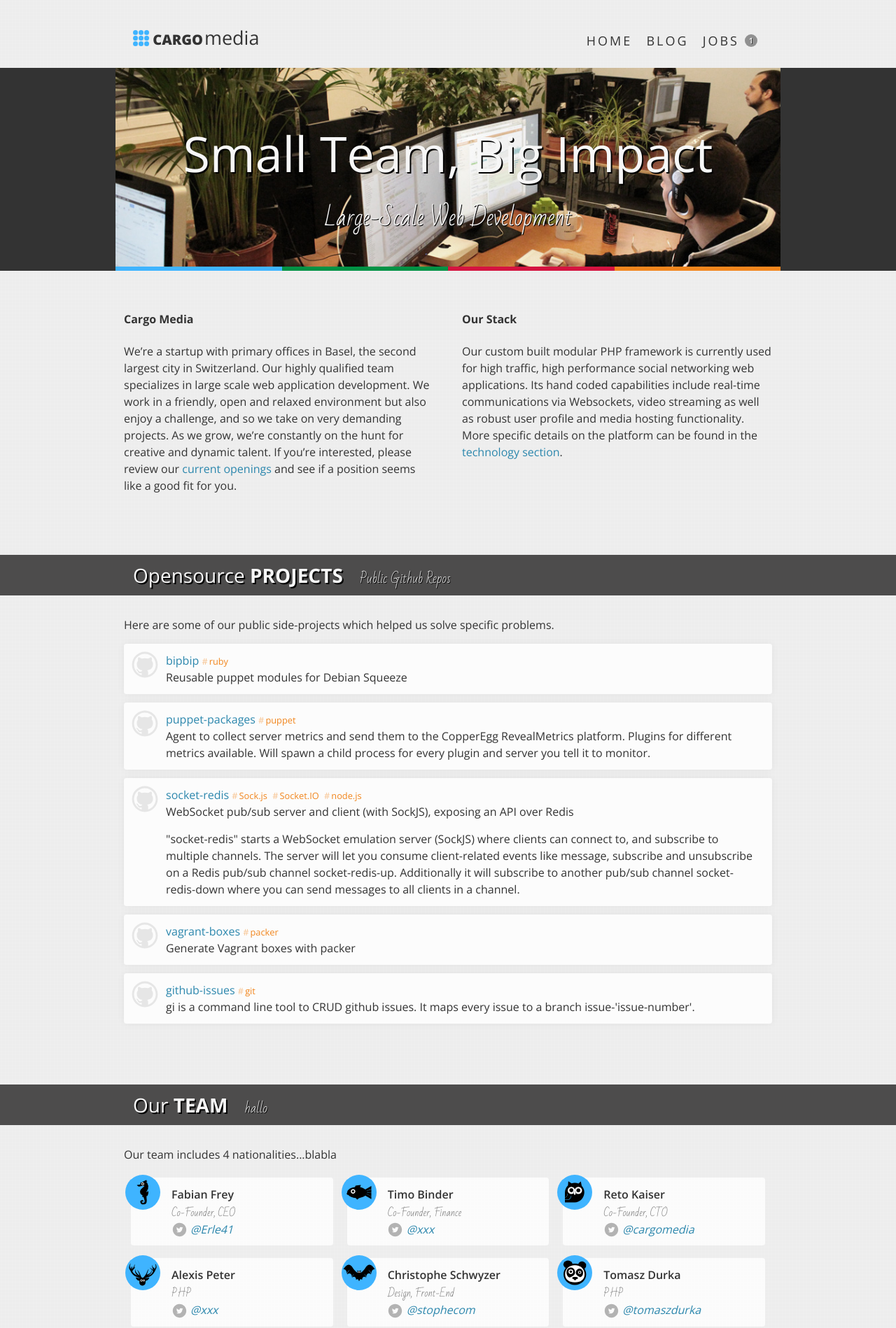
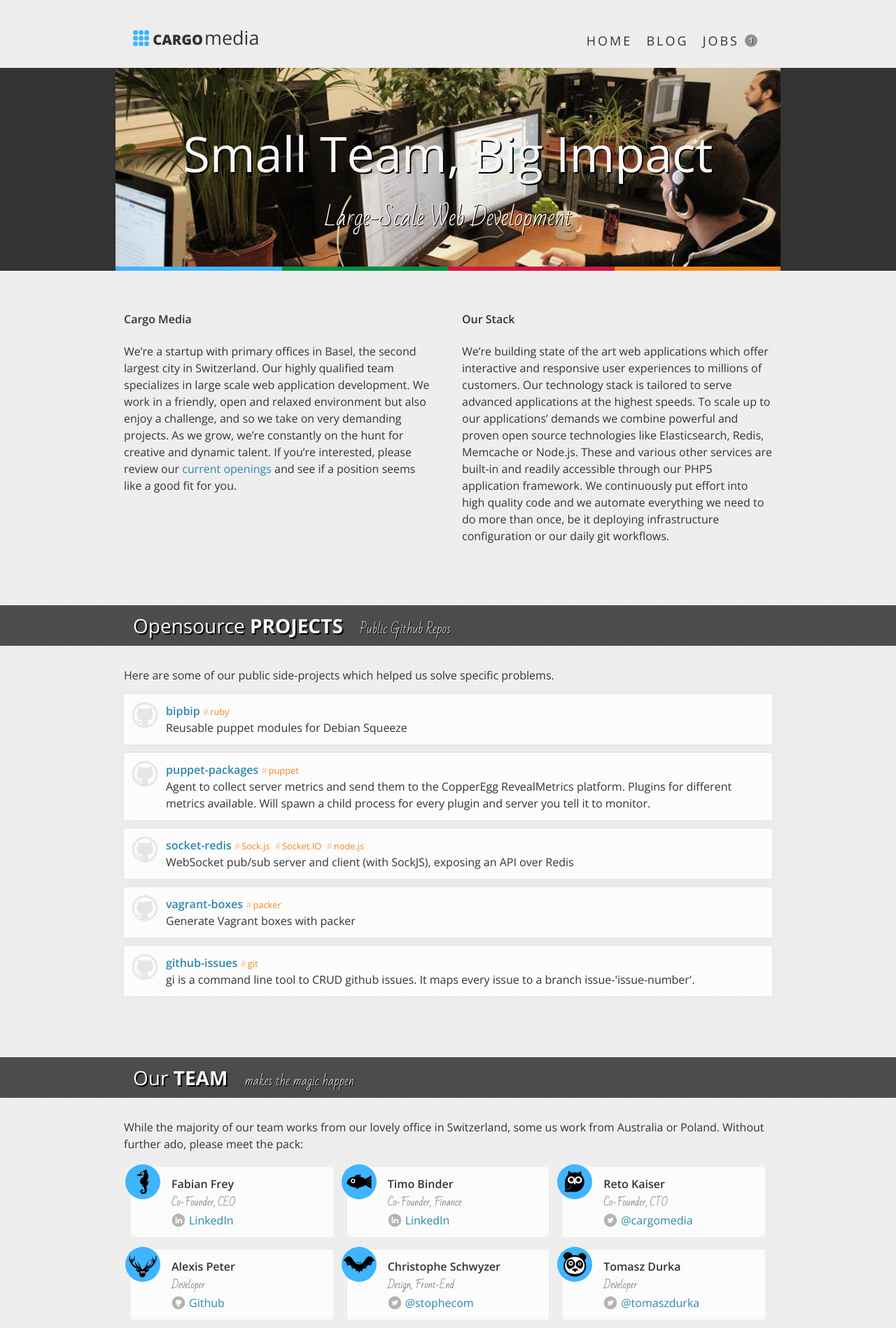
Before and after one commit to rysie/cargomedia.github.io, a Jekyll site: the page built from index.html, in a window 1280 px wide. Shown: the top 1898 px of the page at 70% size. Built offline with Jekyll 4.4.1, drawn with Linux system fonts in a browser that asks for light colours; Markdown is read by kramdown in place of the engine named in the settings; some of the changed text lies outside the part shown.

Commit message:
adjust team, stack text, adjust styles

```diff
--- a/_layouts/default.html
+++ b/_layouts/default.html
@@ -73,17 +73,17 @@
 					</div>
 					<div class="column3">
 						<ul class="socialConnect">
-							<li>
-								<a href="https://twitter.com/cargomedia" title="Twitter"><span class="icon icon-twitter"></span><span class="label">@cargomedia</span></a>
+							<li class="contact dark twitter">
+								<a href="https://twitter.com/cargomedia" title="Twitter">@cargomedia</a>
 							</li>
-							<li>
-								<a href="https://plus.google.com/116466315130662662657" rel="publisher"><span class="icon icon-google"></span><span class="label">Google+</span></a>
+							<li class="contact dark google">
+								<a href="https://plus.google.com/116466315130662662657" rel="publisher">Google+</a>
 							</li>
-							<li>
-								<a href="https://www.facebook.com/cargomedia"><span class="icon icon-facebook"></span><span class="label">Facebook</span></a>
+							<li class="contact dark facebook">
+								<a href="https://www.facebook.com/cargomedia">Facebook</a>
 							</li>
-							<li>
-								<a href="https://github.com/cargomedia/" title="Github"><span class="icon icon-github"></span><span class="label">Github</span></a>
+							<li class="contact dark github">
+								<a href="https://github.com/cargomedia/" title="Github">Github</a>
 							</li>
 						</ul>
 					</div>
--- a/_layouts/post.html
+++ b/_layouts/post.html
@@ -14,7 +14,7 @@ comments: true
 		</div>
 
 		{{ % if page.comments % }}
-		<div id="disqus_thread"></div>
+		<div id="disqus_thread" class="post-comments"></div>
 		<script type="text/javascript">
 			/* * * CONFIGURATION VARIABLES: EDIT BEFORE PASTING INTO YOUR WEBPAGE * * */
 			var disqus_shortname = 'cargomedia'; // required: replace example with your forum shortname
--- a/css/main.css
+++ b/css/main.css
@@ -55,6 +55,20 @@ p {
 }
 p:last-child {
   margin: 0;
+}
+h1,
+h2,
+h3,
+h4,
+h5 {
+  font-weight: 600;
+}
+ul {
+  list-style: disc;
+  margin-bottom: 15px;
+}
+ul li {
+  margin-bottom: 5px;
 }
 button,
 input[type=submit] {
@@ -316,12 +330,9 @@ strong {
   background-color: #3fb4ff;
 }
 .menu-item.active:nth-child(2):after {
-  background-color: #009245;
+  background-color: #d41440;
 }
 .menu-item.active:nth-child(3):after {
-  background-color: #d41440;
-}
-.menu-item.active:nth-child(4):after {
   background-color: #f1861e;
 }
 .menu-item-link {
@@ -344,26 +355,21 @@ strong {
   display: inline-block;
   width: 18px;
   height: 18px;
-  margin-left: 8px;
-  text-align: center;
-  border-radius: 9px;
+  margin: 4px 0 0 8px;
+  line-height: 18px;
+  border-radius: 50%;
   font-weight: 600;
   font-size: 11px;
-  line-height: 18px;
-  color: white;
+  text-align: center;
+  color: #ffffff;
   text-shadow: 1px 1px #333333;
   background-color: rgba(51, 51, 51, 0.5);
   vertical-align: top;
-  margin-top: 4px;
   letter-spacing: normal;
 }
 .article-static {
   padding: 30px 12px;
   margin-bottom: 25px;
-}
-.article-static .love {
-  background-color: transparent;
-  color: #d41440;
 }
 .article-github .project {
   position: relative;
@@ -373,6 +379,9 @@ strong {
   background-repeat: no-repeat;
   background-size: 40px;
   background-position: 10px 10px;
+}
+.article-github .project-title {
+  font-weight: 600;
 }
 .tags {
   font-size: 0.8rem;
@@ -391,69 +400,74 @@ strong {
   padding: 0;
   list-style: none;
 }
+.post-timestamp {
+  color: #666666;
+}
 .post-tags {
   margin-bottom: 4px;
 }
 .post-owner {
   font-size: 0.8rem;
-  color: #808080;
+  color: #666666;
+}
+.post-content {
+  margin-bottom: 12px;
 }
 .post-content img {
   box-sizing: border-box;
   -moz-box-sizing: border-box;
   -webkit-box-sizing: border-box;
+  margin: 8px 0;
   padding: 2px;
   border: 1px solid rgba(51, 51, 51, 0.09999999999999998);
   background-color: #fefefe;
   height: auto;
+  max-height: 80%;
 }
 .article-blogPreview .post {
   margin-bottom: 12px;
 }
 .article-blogPreview .post-timestamp {
   font-size: 0.6rem;
-  color: #808080;
 }
 .article-blogPreview .post-title {
   font-size: 1.5rem;
   font-weight: lighter;
   margin: 0;
+  color: #666666;
 }
 .article-blogPreview .post-title-link {
   font-size: 1.3rem;
-}
-.article-blogPreview .post-more {
-  margin-top: 8px;
-  display: inline-block;
+  color: #666666;
 }
 .article-blog .post-title {
   margin: 0;
   font-size: 26px;
 }
+.article-blog .post-timestamp {
+  font-size: 0.8rem;
+}
 .article-blog .post-title-link {
-  color: #808080;
-}
-.article-blog .post-timestamp {
-  color: #808080;
+  color: #666666;
 }
 .article-blog .post-content img {
   max-height: 300px;
 }
 .article-blog .post-more {
-  margin-top: 8px;
+  margin-top: 15px;
   display: inline-block;
 }
 .article-post .post-title {
   font-size: 26px;
-  color: #808080;
+  color: #666666;
   margin-bottom: 0;
 }
 .article-post .post-timestamp {
-  color: #808080;
+  color: #666666;
 }
 .article-post .post-owner {
   font-size: 11px;
-  color: #808080;
+  color: #666666;
 }
 .boxAlternative {
   position: relative;
@@ -472,8 +486,12 @@ strong {
   background-color: transparent;
   box-shadow: none;
 }
-.boxAlternative .boxAlternative-title {
-  margin: 0;
+.boxAlternative h1,
+.boxAlternative h2,
+.boxAlternative h3,
+.boxAlternative h4,
+.boxAlternative h5 {
+  color: #666666;
 }
 .article-career .boxAlternative {
   position: relative;
@@ -499,8 +517,8 @@ strong {
   }
 }
 .highlight {
-  border: 1px dashed #d8d8d8;
-  padding: 12px;
+  border: 1px dashed #b9b9b9;
+  padding: 0 12px;
   margin: 12px 0;
 }
 .bigStripe {
@@ -646,6 +664,42 @@ strong {
     display: block;
   }
 }
+.contact {
+  background-position: 0 2px;
+  background-repeat: no-repeat;
+  background-size: 20px;
+  padding-left: 25px;
+}
+.contact.twitter {
+  background-image: url(/img/icon/socialMedia-light-01.svg);
+}
+.contact.facebook {
+  background-image: url(/img/icon/socialMedia-light-02.svg);
+}
+.contact.github {
+  background-image: url(/img/icon/socialMedia-light-03.svg);
+}
+.contact.google {
+  background-image: url(/img/icon/socialMedia-light-04.svg);
+}
+.contact.linkedIn {
+  background-image: url(/img/icon/socialMedia-light-05.svg);
+}
+.contact.dark.twitter {
+  background-image: url(/img/icon/socialMedia-dark-01.svg);
+}
+.contact.dark.facebook {
+  background-image: url(/img/icon/socialMedia-dark-02.svg);
+}
+.contact.dark.github {
+  background-image: url(/img/icon/socialMedia-dark-03.svg);
+}
+.contact.dark.google {
+  background-image: url(/img/icon/socialMedia-dark-04.svg);
+}
+.contact.dark.linkedIn {
+  background-image: url(/img/icon/socialMedia-dark-05.svg);
+}
 .businessCard {
   position: relative;
   display: block;
@@ -718,6 +772,9 @@ strong {
 .businessCard .thumb.zebra {
   background-image: url(/img/animal/animal_zebra.svg);
 }
+.businessCard .thumb.cow {
+  background-image: url(/img/animal/animal_cow.svg);
+}
 .businessCard .thumb.empty {
   background-image: url(/img/animal/animal_empty.svg);
 }
@@ -728,11 +785,11 @@ strong {
   font-weight: 600;
   margin: 0 0 4px 0;
 }
-.businessCard .content .status {
+.businessCard .content .mission {
   font-size: 14px;
   font-family: 'Bad Script', cursive;
-  color: #808080;
-  margin: 0;
+  color: #666666;
+  margin: 0 0 3px 0;
 }
 .businessCard .content .apply {
   margin: 0;
@@ -778,41 +835,3 @@ footer a {
   margin: 0;
   padding: 0;
 }
-.socialConnect .icon {
-  display: inline-block;
-  margin-right: 5px;
-  width: 22px;
-  height: 22px;
-  background-size: 95%;
-  background-position: center;
-  background-repeat: no-repeat;
-  vertical-align: middle;
-}
-.socialConnect .icon.icon-twitter {
-  background-image: url("/img/icon/socialMedia-dark-01.svg");
-}
-.socialConnect .icon.icon-facebook {
-  background-image: url("/img/icon/socialMedia-dark-02.svg");
-}
-.socialConnect .icon.icon-github {
-  background-image: url("/img/icon/socialMedia-dark-03.svg");
-}
-.socialConnect .icon.icon-google {
-  background-image: url("/img/icon/socialMedia-dark-04.svg");
-}
-.socialConnect .icon.icon-twitter-light {
-  background-image: url("/img/icon/socialMedia-light-01.svg");
-}
-.socialConnect .icon.icon-facebook-light {
-  background-image: url("/img/icon/socialMedia-light-02.svg");
-}
-.socialConnect .icon.icon-github-light {
-  background-image: url("/img/icon/socialMedia-light-03.svg");
-}
-.socialConnect .icon.icon-google-light {
-  background-image: url("/img/icon/socialMedia-light-04.svg");
-}
-.socialConnect .label {
-  position: relative;
-  top: 1px;
-}
--- a/error.html
+++ b/error.html
@@ -5,7 +5,7 @@ title: 404
 
 <div class="bigStripe">
 	<h1 class="headline">404</h1>
-	<p class="catchphrase">Something is wrong</p>
+	<p class="catchphrase">Never gonna give you up</p>
 </div>
 <div class="rainbow">
 	<div class="rainbow-stripe blue">&nbsp;</div>
--- a/index.html
+++ b/index.html
@@ -20,12 +20,13 @@ slug: home
 		<div class="column2">
 			<h4>Cargo Media</h4>
 			<p>We’re a startup with primary offices in Basel, the second largest city in Switzerland. Our highly qualified team specializes in large scale web application development. We work in a friendly, open and relaxed environment but also enjoy a challenge, and so we take on very demanding projects. As we grow, we’re constantly on the hunt for creative and dynamic talent. If you’re interested, please review our
-				<a href="/jobs">current openings</a> and see if a position seems like a good fit for you.</p>
+				<a href="/jobs.html">current openings</a> and see if a position seems like a good fit for you.</p>
 		</div>
 		<div class="column2">
 			<h4>Our Stack</h4>
-			<p>Our custom built modular PHP framework is currently used for high traffic, high performance social networking web applications. Its hand coded capabilities include real-time communications via Websockets, video streaming as well as robust user profile and media hosting functionality. More specific details on the platform can be found in the
-				<a href="/tech">technology section</a>.</p>
+			<p>We’re building state of the art web applications which offer interactive and responsive user experiences to millions of customers. Our technology stack is tailored to serve advanced applications at the highest speeds.
+			To scale up to our applications’ demands we combine powerful and proven open source technologies like Elasticsearch, Redis, Memcache or Node.js. These and various other services are built-in and readily accessible through our PHP5 application framework.
+			We continuously put effort into high quality code and we automate everything we need to do more than once, be it deploying infrastructure configuration or our daily git workflows.</p>
 		</div>
 	</div>
 </article>
@@ -39,24 +40,23 @@ slug: home
 <article class="article-static article-github sheet">
 	<p>Here are some of our public side-projects which helped us solve specific problems.</p>
 	<div class="project boxAlternative">
-		<a href="https://github.com/cargomedia/bipbip">bipbip</a> <span class="tags"><span class="tag">ruby</span></span>
+		<a class="project-title" href="https://github.com/cargomedia/bipbip">bipbip</a> <span class="tags"><span class="tag">ruby</span></span>
 		<p>Reusable puppet modules for Debian Squeeze</p>
 	</div>
 	<div class="project boxAlternative">
-		<a href="https://github.com/cargomedia/puppet-packages">puppet-packages</a> <span class="tags"><span class="tag">puppet</span></span>
+		<a class="project-title" href="https://github.com/cargomedia/puppet-packages">puppet-packages</a> <span class="tags"><span class="tag">puppet</span></span>
 		<p>Agent to collect server metrics and send them to the CopperEgg RevealMetrics platform. Plugins for different metrics available. Will spawn a child process for every plugin and server you tell it to monitor.</p>
 	</div>
 	<div class="project boxAlternative">
-		<a href="https://github.com/cargomedia/socket-redis">socket-redis</a> <span class="tags"><span class="tag">Sock.js</span> <span class="tag">Socket.IO</span> <span class="tag">node.js</span></span>
+		<a class="project-title" href="https://github.com/cargomedia/socket-redis">socket-redis</a> <span class="tags"><span class="tag">Sock.js</span> <span class="tag">Socket.IO</span> <span class="tag">node.js</span></span>
 		<p>WebSocket pub/sub server and client (with SockJS), exposing an API over Redis</p>
-		<p class="description">"socket-redis" starts a WebSocket emulation server (SockJS) where clients can connect to, and subscribe to multiple channels. The server will let you consume client-related events like message, subscribe and unsubscribe on a Redis pub/sub channel socket-redis-up. Additionally it will subscribe to another pub/sub channel socket-redis-down where you can send messages to all clients in a channel.</p>
 	</div>
 	<div class="project boxAlternative">
-		<a href="https://github.com/cargomedia/vagrant-boxes">vagrant-boxes</a> <span class="tags"><span class="tag">packer</span> </span>
+		<a class="project-title" href="https://github.com/cargomedia/vagrant-boxes">vagrant-boxes</a> <span class="tags"><span class="tag">packer</span> </span>
 		<p>Generate Vagrant boxes with packer</p>
 	</div>
 	<div class="project boxAlternative">
-		<a href="https://github.com/cargomedia/github-issues">github-issues</a> <span class="tags"><span class="tag">git</span></span>
+		<a class="project-title" href="https://github.com/cargomedia/github-issues">github-issues</a> <span class="tags"><span class="tag">git</span></span>
 		<p>gi is a command line tool to CRUD github issues. It maps every issue to a branch issue-'issue-number'.</p>
 	</div>
 </article>
@@ -64,25 +64,19 @@ slug: home
 <div class="headingStripe">
 	<div class="sheet">
 		<h2>Our <strong>Team</strong></h2>
-		<span class="subtitle">hallo</span>
+		<span class="subtitle">makes the magic happen</span>
 	</div>
 </div>
 <article class="article-static sheet">
-	<p>Our team includes 4 nationalities...blabla</p>
+	<p>While the majority of our team works from our lovely office in Switzerland, some us work from Australia or Poland. Without further ado, please meet the pack:</p>
 	<div class="columns">
 		<div class="column3">
 			<div class="businessCard">
 				<div class="thumb seahorse"></div>
 				<div class="content">
-					<h4>Fabian Frey</h4>
-					<p class="status">Co-Founder, CEO</p>
-					<address>
-						<ul class="socialConnect">
-							<li>
-								<a href="https://twitter.com/Erle41" title="Twitter"><span class="icon icon-twitter-light"></span><span class="label">@Erle41</span></a>
-							</li>
-						</ul>
-					</address>
+					<h4 class="name">Fabian Frey</h4>
+					<p class="mission">Co-Founder, CEO</p>
+					<p class="contact linkedIn"><a href="//ch.linkedin.com/pub/fabian-frey/68/42a/b89" title="LinkedIn">LinkedIn</a></p>
 				</div>
 			</div>
 		</div>
@@ -90,15 +84,9 @@ slug: home
 			<div class="businessCard">
 				<div class="thumb fish"></div>
 				<div class="content">
-					<h4>Timo Binder</h4>
-					<p class="status">Co-Founder, Finance</p>
-					<address>
-						<ul class="socialConnect">
-							<li>
-								<a href="https://twitter.com/XXX" title="Twitter"><span class="icon icon-twitter-light"></span><span class="label">@xxx</span></a>
-							</li>
-						</ul>
-					</address>
+					<h4 class="name">Timo Binder</h4>
+					<p class="mission">Co-Founder, Finance</p>
+					<p class="contact linkedIn"><a href="//ch.linkedin.com/pub/timo-bindler/26/80b/195" title="LinkedIn">LinkedIn</a></p>
 				</div>
 			</div>
 		</div>
@@ -106,15 +94,9 @@ slug: home
 			<div class="businessCard">
 				<div class="thumb owl"></div>
 				<div class="content">
-					<h4>Reto Kaiser</h4>
-					<p class="status">Co-Founder, CTO</p>
-					<address>
-						<ul class="socialConnect">
-							<li>
-								<a href="https://twitter.com/stophecom" title="Twitter"><span class="icon icon-twitter-light"></span><span class="label">@cargomedia</span></a>
-							</li>
-						</ul>
-					</address>
+					<h4 class="name">Reto Kaiser</h4>
+					<p class="mission">Co-Founder, CTO</p>
+					<p class="contact twitter"><a href="//twitter.com/cargomedia" title="twitter">@cargomedia</a></p>
 				</div>
 			</div>
 		</div>
@@ -122,15 +104,9 @@ slug: home
 			<div class="businessCard">
 				<div class="thumb stag"></div>
 				<div class="content">
-					<h4>Alexis Peter</h4>
-					<p class="status">PHP</p>
-					<address>
-						<ul class="socialConnect">
-							<li>
-								<a href="https://twitter.com/xxx" title="Twitter"><span class="icon icon-twitter-light"></span><span class="label">@xxx</span></a>
-							</li>
-						</ul>
-					</address>
+					<h4 class="name">Alexis Peter</h4>
+					<p class="mission">Developer</p>
+					<p class="contact github"><a href="//github.com/alexispeter" title="github">Github</a></p>
 				</div>
 			</div>
 		</div>
@@ -138,15 +114,9 @@ slug: home
 			<div class="businessCard">
 				<div class="thumb bat"></div>
 				<div class="content">
-					<h4>Christophe Schwyzer</h4>
-					<p class="status">Design, Front-End</p>
-					<address>
-						<ul class="socialConnect">
-							<li>
-								<a href="https://twitter.com/stophecom" title="Twitter"><span class="icon icon-twitter-light"></span><span class="label">@stophecom</span></a>
-							</li>
-						</ul>
-					</address>
+					<h4 class="name">Christophe Schwyzer</h4>
+					<p class="mission">Design, Front-End</p>
+					<p class="contact twitter"><a href="//twitter.com/stophecom" title="twitter">@stophecom</a></p>
 				</div>
 			</div>
 		</div>
@@ -154,15 +124,9 @@ slug: home
 			<div class="businessCard">
 				<div class="thumb panda"></div>
 				<div class="content">
-					<h4>Tomasz Durka</h4>
-					<p class="status">PHP</p>
-					<address>
-						<ul class="socialConnect">
-							<li>
-								<a href="https://twitter.com/tomaszdurka" title="Twitter"><span class="icon icon-twitter-light"></span><span class="label">@tomaszdurka</span></a>
-							</li>
-						</ul>
-					</address>
+					<h4 class="name">Tomasz Durka</h4>
+					<p class="mission">Developer</p>
+					<p class="contact twitter"><a href="//twitter.com/tomaszdurka" title="twitter">@tomaszdurka</a></p>
 				</div>
 			</div>
 		</div>
@@ -170,15 +134,9 @@ slug: home
 			<div class="businessCard">
 				<div class="thumb turtle"></div>
 				<div class="content">
-					<h4>Marian Sollmann</h4>
-					<p class="status">PHP</p>
-					<address>
-						<ul class="socialConnect">
-							<li>
-								<a href="https://twitter.com/xxx" title="Twitter"><span class="icon icon-twitter-light"></span><span class="label">@xxx</span></a>
-							</li>
-						</ul>
-					</address>
+					<h4 class="name">Marian Sollmann</h4>
+					<p class="mission">Developer</p>
+					<p class="contact twitter"><a href="//twitter.com/MarianSollmann" title="twitter">@MarianSollmann</a></p>
 				</div>
 			</div>
 		</div>
@@ -186,15 +144,9 @@ slug: home
 			<div class="businessCard">
 				<div class="thumb zebra"></div>
 				<div class="content">
-					<h4>Sébastien</h4>
-					<p class="status">PHP</p>
-					<address>
-						<ul class="socialConnect">
-							<li>
-								<a href="https://twitter.com/xxx" title="Twitter"><span class="icon icon-twitter-light"></span><span class="label">@xxx</span></a>
-							</li>
-						</ul>
-					</address>
+					<h4 class="name">Sébastien Fauvel</h4>
+					<p class="mission">Developer</p>
+					<p class="contact linkedIn"><a href="//ch.linkedin.com/in/sebastienfauvel/de" title="LinkedIn">LinkedIn</a></p>
 				</div>
 			</div>
 		</div>
@@ -202,15 +154,9 @@ slug: home
 			<div class="businessCard">
 				<div class="thumb monkey"></div>
 				<div class="content">
-					<h4>Chris Stasiak</h4>
-					<p class="status">PHP</p>
-					<address>
-						<ul class="socialConnect">
-							<li>
-								<a href="https://twitter.com/xxx" title="Twitter"><span class="icon icon-twitter-light"></span><span class="label">@xxx</span></a>
-							</li>
-						</ul>
-					</address>
+					<h4 class="name">Chris Stasiak</h4>
+					<p class="mission">Developer</p>
+					<p class="contact github"><a href="//github.com/kris-lab" title="github">Github</a></p>
 				</div>
 			</div>
 		</div>
@@ -218,15 +164,9 @@ slug: home
 			<div class="businessCard">
 				<div class="thumb dog"></div>
 				<div class="content">
-					<h4>Philipp</h4>
-					<p class="status">Network Engineer</p>
-					<address>
-						<ul class="socialConnect">
-							<li>
-								<a href="https://twitter.com/xxx" title="Twitter"><span class="icon icon-twitter-light"></span><span class="label">@xxx</span></a>
-							</li>
-						</ul>
-					</address>
+					<h4 class="name">Philipp Gysin</h4>
+					<p class="mission">Network Engineer</p>
+					<p class="contact github"><a href="//github.com/ppp0" title="github">Github</a></p>
 				</div>
 			</div>
 		</div>
@@ -234,15 +174,9 @@ slug: home
 			<div class="businessCard">
 				<div class="thumb catapillar"></div>
 				<div class="content">
-					<h4>Matteo</h4>
-					<p class="status">Marketing</p>
-					<address>
-						<ul class="socialConnect">
-							<li>
-								<a href="https://twitter.com/xxx" title="Twitter"><span class="icon icon-twitter-light"></span><span class="label">@xxx</span></a>
-							</li>
-						</ul>
-					</address>
+					<h4 class="name">Matteo Delbrück</h4>
+					<p class="mission">Marketing</p>
+					<p class="contact linkedIn"><a href="//ch.linkedin.com/pub/matteo-delbrück/68/a6b/619" title="LinkedIn">LinkedIn</a></p>
 				</div>
 			</div>
 		</div>
@@ -250,15 +184,9 @@ slug: home
 			<div class="businessCard">
 				<div class="thumb bull"></div>
 				<div class="content">
-					<h4>Hannes</h4>
-					<p class="status">Marketing</p>
-					<address>
-						<ul class="socialConnect">
-							<li>
-								<a href="https://twitter.com/xxx" title="Twitter"><span class="icon icon-twitter-light"></span><span class="label">@xxx</span></a>
-							</li>
-						</ul>
-					</address>
+					<h4 class="name">Hannes Sturzenegger</h4>
+					<p class="mission">Marketing</p>
+					<p class="contact linkedIn"><a href="//ch.linkedin.com/in/hannessturzenegger" title="LinkedIn">LinkedIn</a></p>
 				</div>
 			</div>
 		</div>
@@ -266,15 +194,9 @@ slug: home
 			<div class="businessCard">
 				<div class="thumb fox"></div>
 				<div class="content">
-					<h4>Fabienne</h4>
-					<p class="status">Office</p>
-					<address>
-						<ul class="socialConnect">
-							<li>
-								<a href="https://twitter.com/xxx" title="Twitter"><span class="icon icon-twitter-light"></span><span class="label">@xxx</span></a>
-							</li>
-						</ul>
-					</address>
+					<h4 class="name">Patrick Wermelinger</h4>
+					<p class="mission">Support</p>
+					<p class="contact">&nbsp;</p>
 				</div>
 			</div>
 		</div>
@@ -282,8 +204,8 @@ slug: home
 			<a href="/jobs.html" class="businessCard empty">
 				<div class="thumb empty"></div>
 				<div class="content">
-					<h4>You ?</h4>
-					<p class="status">PHP</p>
+					<h4 class="name">You ?</h4>
+					<p class="mission">Developer</p>
 					<p class="apply">Click to apply!</p>
 				</div>
 			</a>
```
Also changed, not shown: css/main.less (+89 -77 lines), jobs.html (+4 -4 lines), img/icon/socialMedia-dark-05.svg (added), img/icon/socialMedia-light-05.svg (added).
